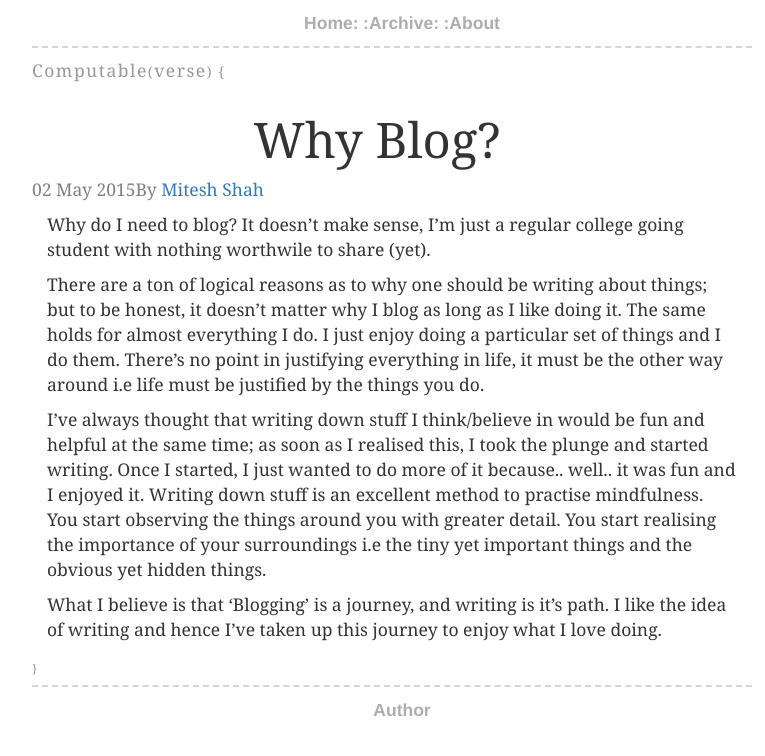
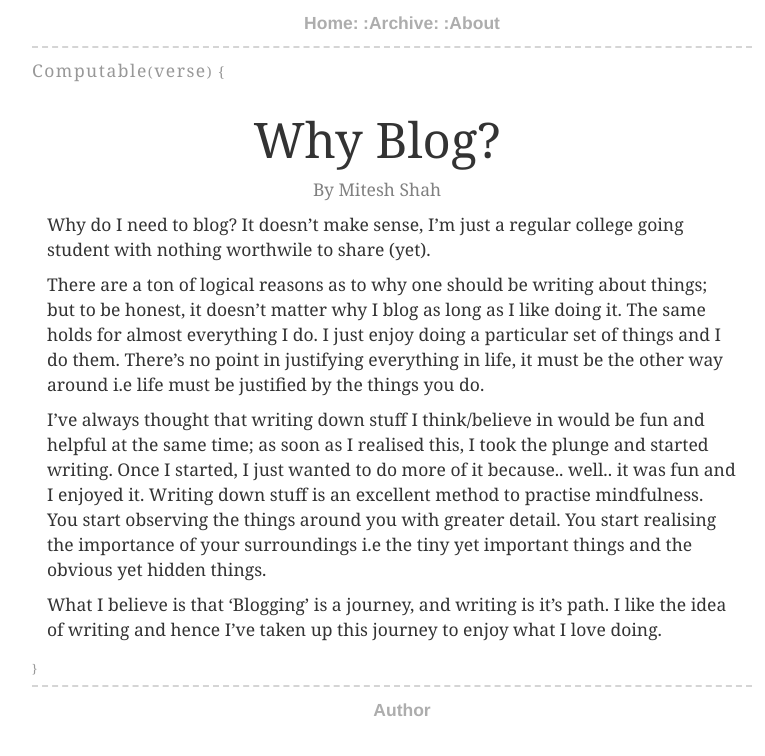
Before and after one commit to ACidDrinkeR/lol.github.io, a Jekyll site: the page built from _posts/2015-05-02-why-blog.md, in a window 1280 px wide. Shown: the top 756 px of the page, without its empty margins (263-1028 px from the left). Built offline with Jekyll 4.4.1, drawn with Linux system fonts in a browser that asks for light colours; nearby versions of some CDN libraries; library files that are not in the unit come from our copies.

Commit message:
Update post.html

```diff
--- a/_layouts/post.html
+++ b/_layouts/post.html
@@ -4,7 +4,7 @@
 ---
 
 <h1 class="text-center">{{ page.title }}</h1>
-<p class="meta myGray">{{ page.date | date_to_string }}<span class="myGray text-center">By <a href="http://miteshms.me/author/">Mitesh Shah</a></span></p>
+<p class="meta myGray text-center">By <a class="myGray" href="http://miteshms.me/author/">Mitesh Shah</a></p>
 
 <div class="post container">
   {{ content }}
```
